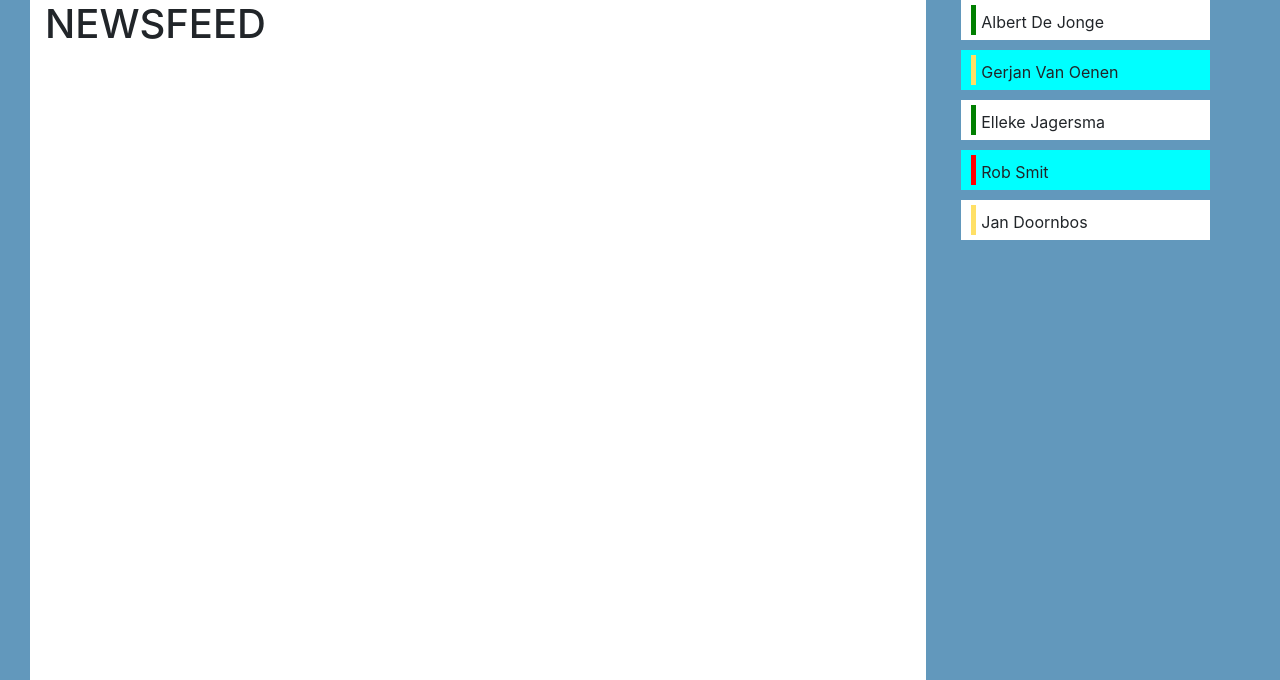
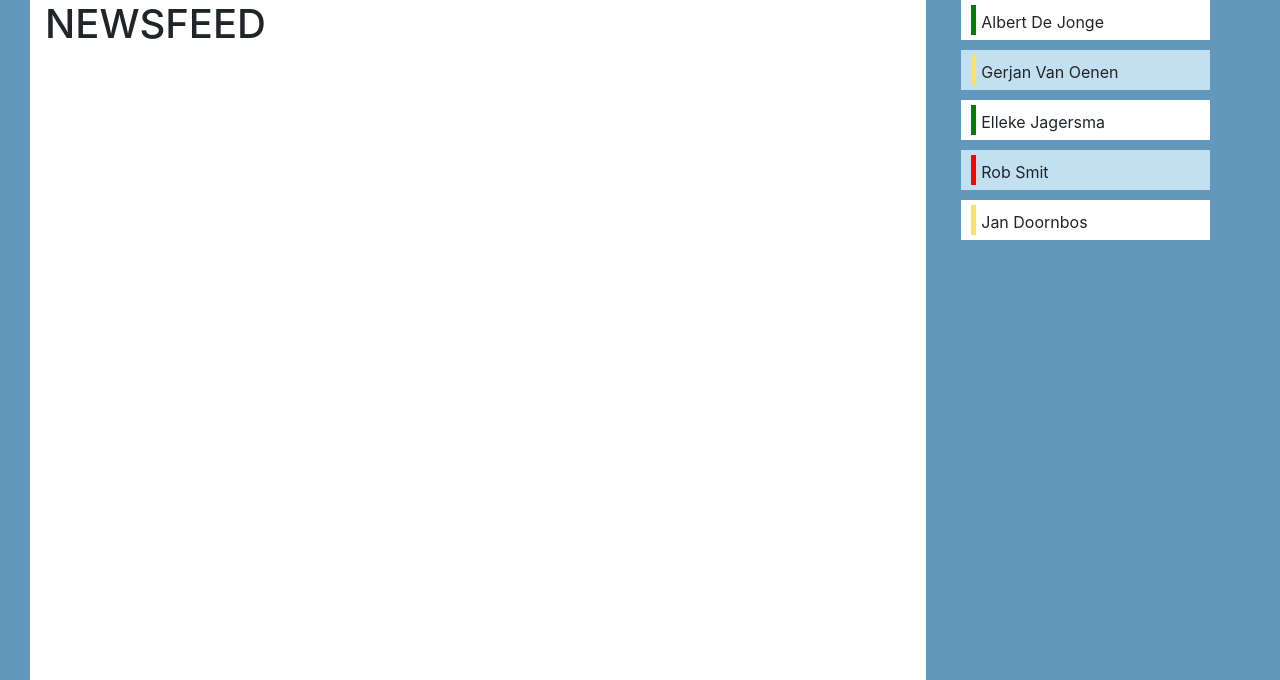
Before and after one commit to MarkBenjamins/Project-Inovate-P4, a PHP site: page /Archief/Test_SPA_Basic.html in a window 1280 px wide. Shown: the part 150-830 px from the top of the page. Run offline with PHP 8.4, Linux system fonts and the light colour scheme.

Commit message:
kleur gefixd

```diff
--- a/Innovate/Css/style.css
+++ b/Innovate/Css/style.css
@@ -186,5 +186,5 @@ button
     margin-bottom: 10px;
     padding-top: 10px;
     padding-left: 10px;
-    background-color: cyan;
+    background-color: #C2E0F0;
 }
--- a/Innovate/Display/js/main.js
+++ b/Innovate/Display/js/main.js
@@ -28,4 +28,4 @@ getTime();
 
 getCurrentDate();
 
-getDetails("#737373");
+getDetails();
```
